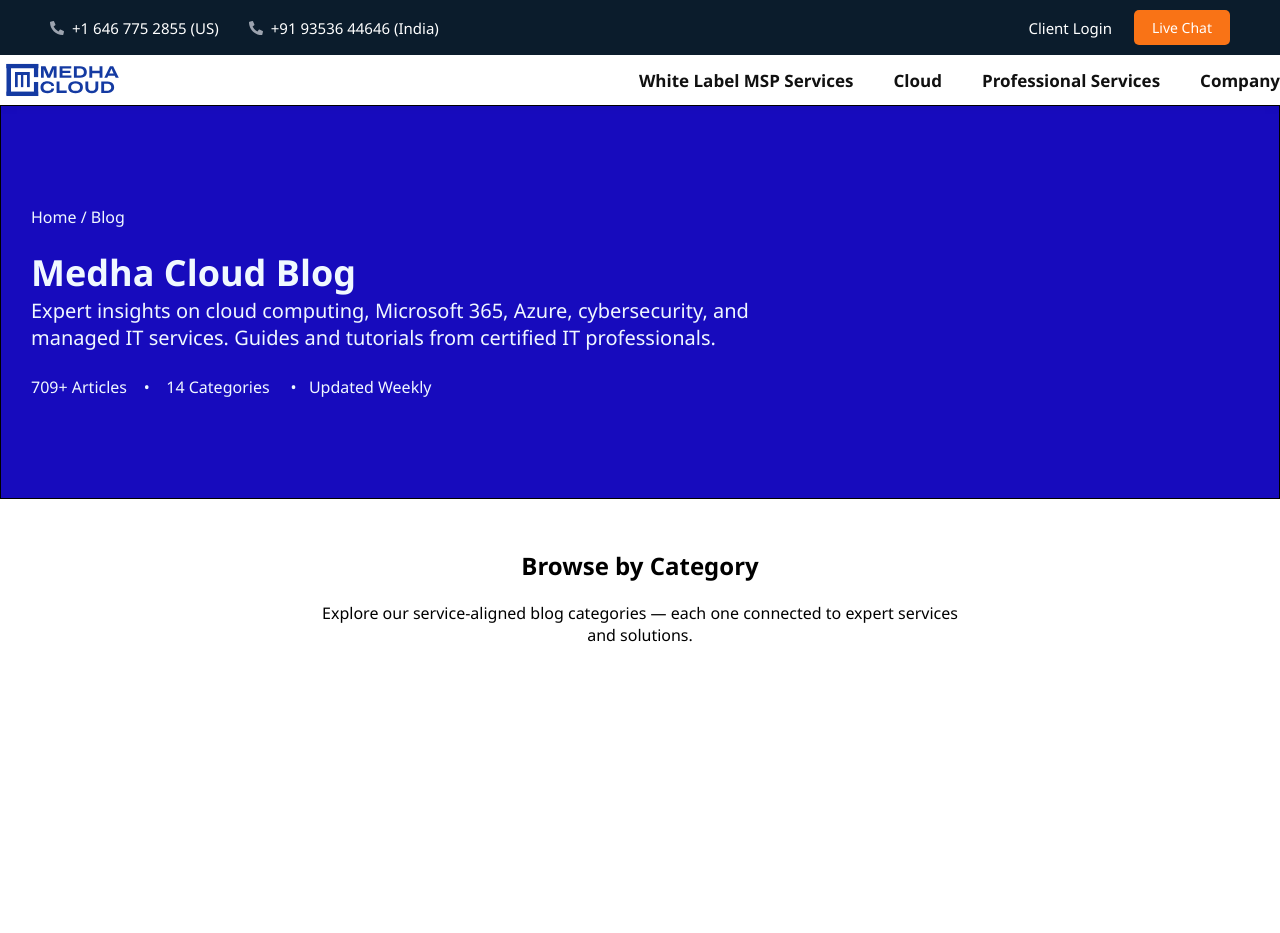
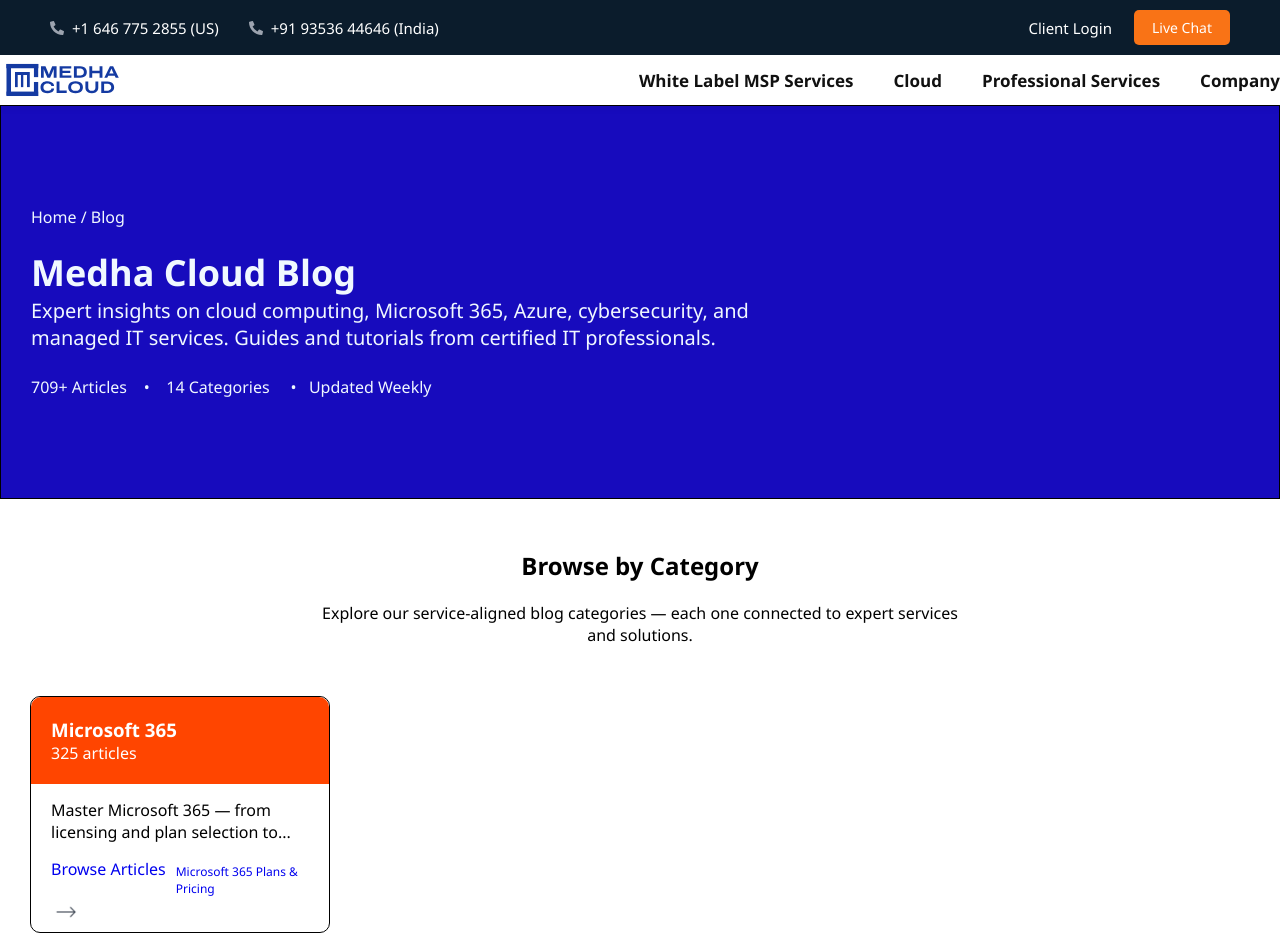
Before and after one commit to Raghul2110/medha-react, a React (Vite) app: page /contact in a window 1280 px wide. Before the commit the page ends 800 px from the top, so only its background shows below. Built offline with nearby package versions, Linux system fonts and the light colour scheme.

Commit message:
Created Blog page and implemented with router need to add some content and sub rouers

```diff
--- a/src/App.jsx
+++ b/src/App.jsx
@@ -34,6 +34,7 @@
 import Virtulization from "./pages/Servers/Virtualization";
 import VMware from "./pages/Servers/VMware";
 import {WhiteLabelMSP} from "./pages/WhiteLabelMSP/WhiteLabelMSP";
+import Blog from "./pages/Blogs/Blog"
 
 
 function App() {
@@ -93,6 +94,9 @@
         <Route path="/virtulization-server" element={<Virtulization />} />
         <Route path="/vmware-server" element={<VMware />} />
 
+        {/* for blog */}
+        <Route path="blog/microsoft-365" element={<Blog/>}/>
+
 
       </Routes>
     </BrowserRouter>
--- /dev/null
+++ b/src/pages/Blogs/Blog.jsx
@@ -0,0 +1,9 @@
+function Blog (){
+    return(
+        <>
+        <p>This is blog page</p>
+        </>
+    );
+}
+
+export default Blog;
--- a/src/pages/Contact/Contact.css
+++ b/src/pages/Contact/Contact.css
@@ -32,3 +32,40 @@
 .head{
      padding-bottom: 20px;
 }
+.blog1{
+    display: flex;
+    flex-direction: column;
+    width: 300px;
+    border: 1px solid black ;
+    border-radius: 10px;
+    margin-left: 30px;
+    margin-top: 50px;
+    text-decoration: none;
+    /* padding-left: 20px; */
+    /* padding-top: 20px; */
+    /* padding-bottom: 20px; */
+}
+
+.in{
+
+    background-color: orangered;
+    padding-top: 20px;
+    padding-bottom: 20px;
+    padding-left: 20px;
+    border-radius: 10px 10px 0px 0px;
+    color: white;
+}
+.link{
+    text-decoration: none;
+}
+.in1{
+    padding-top: 15px;
+    padding-left: 20px;
+    padding-bottom: 15px;
+    color: black;
+}
+.in2{
+    display: flex;
+    flex-direction: row;
+    padding-left: 20px;
+}
--- a/src/pages/Contact/Contact.jsx
+++ b/src/pages/Contact/Contact.jsx
@@ -1,5 +1,7 @@
+import { Link } from "react-router-dom";
 import Navbar from "../../components/Navbar/Navbar";
 import './Contact.css'
+import arrow from '../../assets/arrow.png'
 
 function Contact() {
   return (
@@ -24,6 +26,39 @@
       <p>and solutions.</p>
       </div>
     </section>
+
+    <section>
+
+      <div className="blog1">
+        <Link to="/blog/microsoft-365" className="link">
+        <div className="in">
+        <p> <h3>Microsoft 365</h3>
+          325 articles
+        </p>
+        </div>
+        <div className="in1">
+        <p>Master Microsoft 365 — from
+          <br></br>
+          licensing and plan selection to...
+        </p>
+        </div>
+
+        <div className="in2">
+         {/* <Link>
+        </Link> */}
+        <p>Browse Articles</p>
+         <p style={{fontSize:"12px", paddingLeft:"10px",paddingTop:"5px"}}>  Microsoft 365 Plans &
+          <br />
+          Pricing</p>
+         </div>
+
+         {/* <Link> */}
+        <img src={arrow} alt="arrow" style={{height : '30px' , paddingLeft : "20px",}}/>
+          {/* </Link> */}
+       </Link>
+      </div>
+
+    </section>
     </>
   )
 }
```
Also changed, not shown: src/assets/arrow.png (added).
